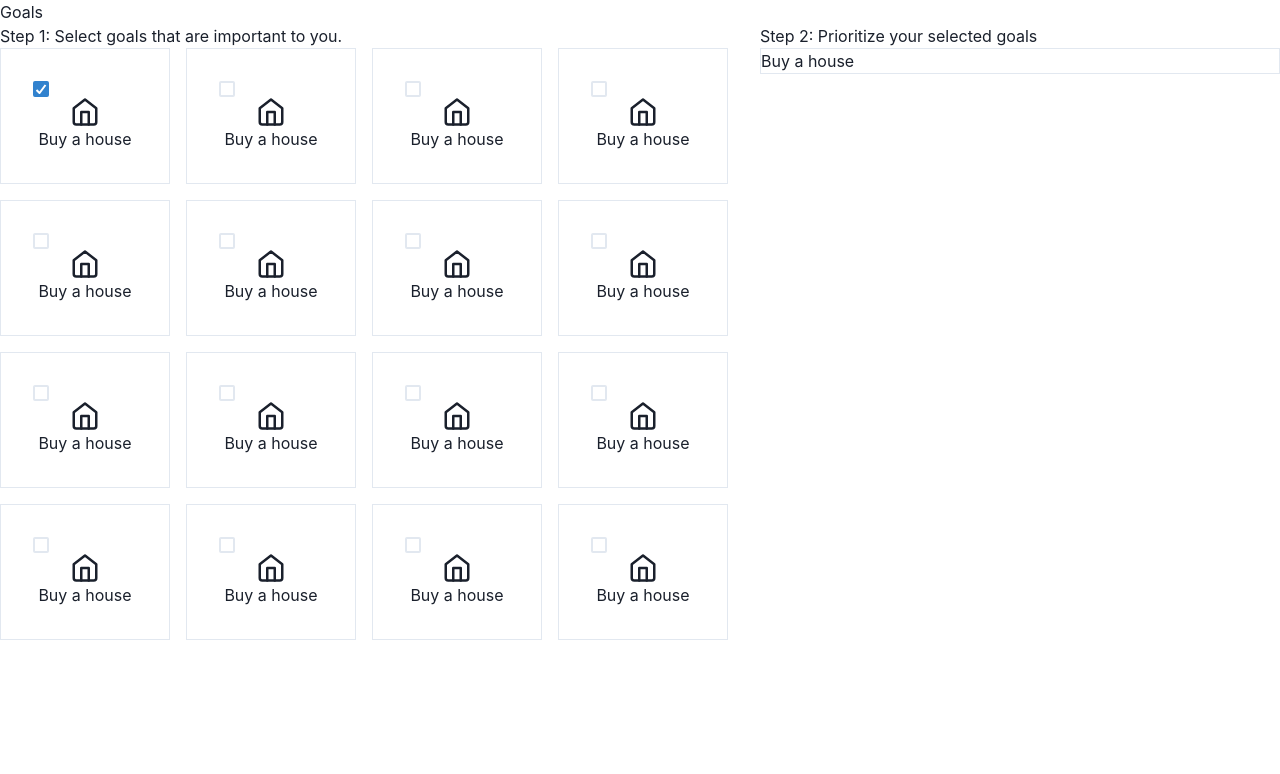
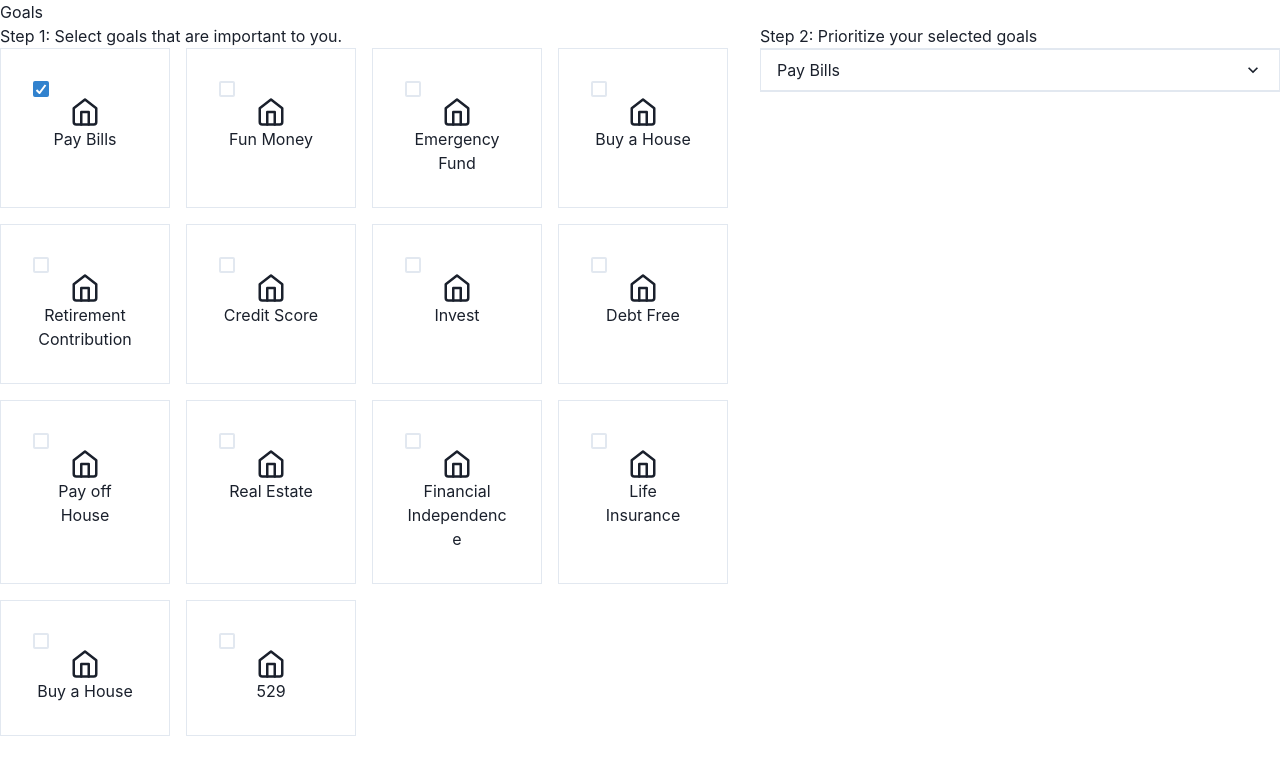
Before and after one commit to WorthyFinancial/WebApp, a Next.js app: page /goals in a window 1280 px wide. Both pictures are taken after a click on the label 85 px from the left and 89 px from the top of the page. Shown: the top 774 px of the page. Built offline with nearby package versions, Linux system fonts and the light colour scheme.

Commit message:
add accordion

```diff
--- a/src/pages/goals.jsx
+++ b/src/pages/goals.jsx
@@ -1,36 +1,24 @@
 import { Home } from "react-feather"
 import { Checkbox } from "@chakra-ui/react";
 import { create } from "zustand"
+import { goals } from "@/lib/goals";
 
-const size = 30;
-const data = [
-  { id: 1, title: "Buy a house", icon: <Home size={size} /> },
-  { id: 2, title: "Buy a house", icon: <Home size={size} /> },
-  { id: 3, title: "Buy a house", icon: <Home size={size} /> },
-  { id: 4, title: "Buy a house", icon: <Home size={size} /> },
-  { id: 5, title: "Buy a house", icon: <Home size={size} /> },
-  { id: 6, title: "Buy a house", icon: <Home size={size} /> },
-  { id: 7, title: "Buy a house", icon: <Home size={size} /> },
-  { id: 8, title: "Buy a house", icon: <Home size={size} /> },
-  { id: 9, title: "Buy a house", icon: <Home size={size} /> },
-  { id: 10, title: "Buy a house", icon: <Home size={size} /> },
-  { id: 11, title: "Buy a house", icon: <Home size={size} /> },
-  { id: 12, title: "Buy a house", icon: <Home size={size} /> },
-  { id: 13, title: "Buy a house", icon: <Home size={size} /> },
-  { id: 14, title: "Buy a house", icon: <Home size={size} /> },
-  { id: 15, title: "Buy a house", icon: <Home size={size} /> },
-  { id: 16, title: "Buy a house", icon: <Home size={size} /> }
-];
+import {
+  Accordion,
+  AccordionItem,
+  AccordionButton,
+  AccordionPanel,
+    AccordionIcon,
+  Box
+} from '@chakra-ui/react'
 
 const useGoalsStore = create(set => ({
-    goals: data,
     selectedGoals: [],
     addGoal: (goal) => set((state) => ({selectedGoals: [...state.selectedGoals, goal]})),
     removeGoal: (id) =>  set((state) => ({ selectedGoals: state.selectedGoals.filter(goal => goal.id !== id) }))
 } ))
 
 export default function GoalsPage() {
-
     return (
         <div>
             <h1>Goals</h1>
@@ -50,8 +38,6 @@ export default function GoalsPage() {
 }
 
 const GoalsDirectory = () => {
-    const { goals } = useGoalsStore();
-
     return (
         <div className="grid grid-cols-4 gap-4">
             {
@@ -62,7 +48,7 @@ const GoalsDirectory = () => {
 }
 
 const GoalItem = ({ goal }) => {
-    const { icon, title, id } = goal;
+    const { title, id } = goal;
     const { addGoal, removeGoal } = useGoalsStore();
     const handleChecked = (e) => {
         const { checked } = e.target;
@@ -70,7 +56,6 @@ const GoalItem = ({ goal }) => {
         if (checked) {
             addGoal(goal)
         } else {
-            console.log("REMOVE")
             removeGoal(id);
 
         }
@@ -79,7 +64,7 @@ const GoalItem = ({ goal }) => {
     return (
         <div className="border flex flex-col p-8">
             <Checkbox onChange={(e) => handleChecked(e)} />
-            <div className="mx-auto">{icon}</div>
+            <div className="mx-auto"><Home size={30} /></div>
             <p className="text-center">{title}</p>
         </div>
     )
@@ -89,10 +74,31 @@ const SelectedGoals = () => {
     const { selectedGoals } = useGoalsStore();
 
     return (<div className="border">
-        {
-            selectedGoals.map(goal => {
-                return (<p key={goal.id}>{goal.title}</p>)
-            })
-        }
+        <Accordion allowToggle>
+            {
+                selectedGoals.map(goal => {
+                    return (<SelectedGoalItem goal={goal} />)
+                })
+            }
+        </Accordion>
     </div>)
 }
+
+const SelectedGoalItem = ({ goal }) => {
+    const { id, title, description } = goal;
+    return (
+        <AccordionItem key={id}>
+            <h2>
+                <AccordionButton>
+                    <Box as="span" flex='1' textAlign='left'>
+                        {title}
+                    </Box>
+                    <AccordionIcon />
+                </AccordionButton>
+            </h2>
+              <AccordionPanel pb={4}>
+                {description}
+                </AccordionPanel>
+        </AccordionItem>
+    )
+}
```
